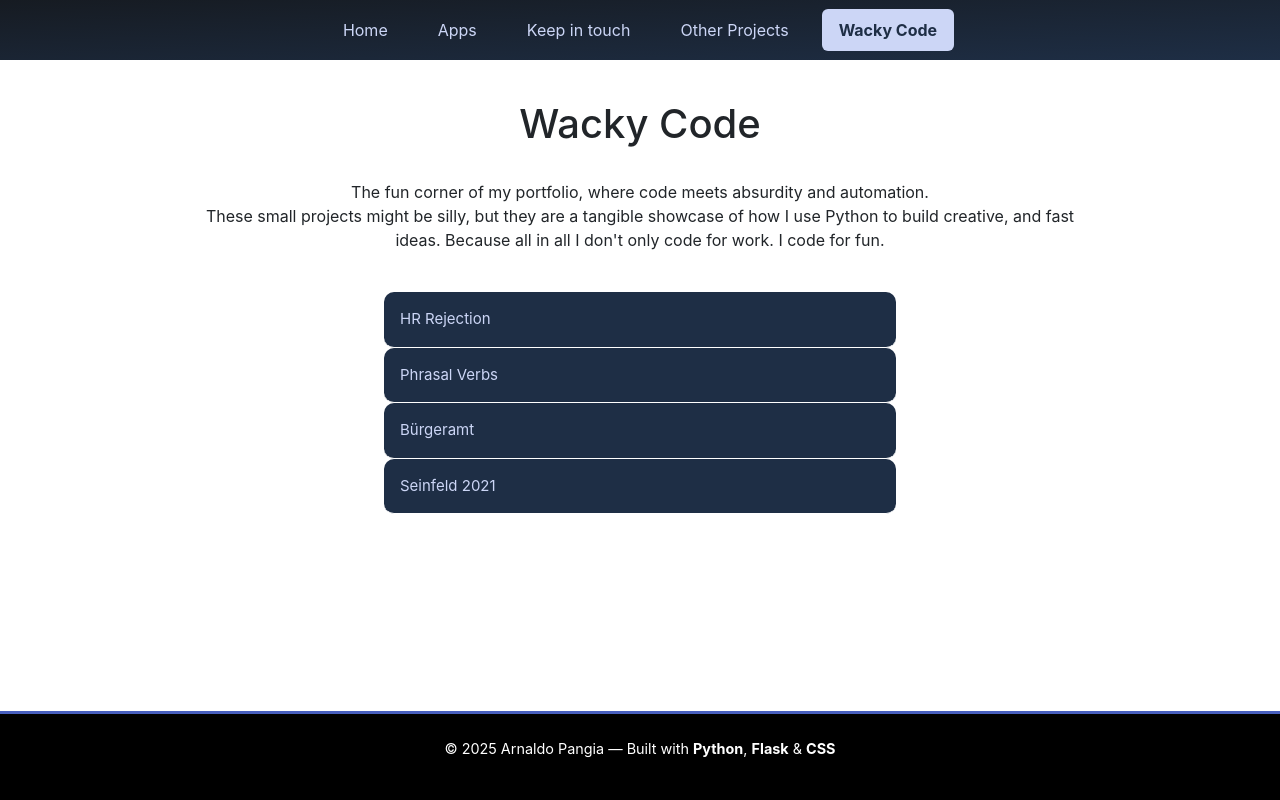
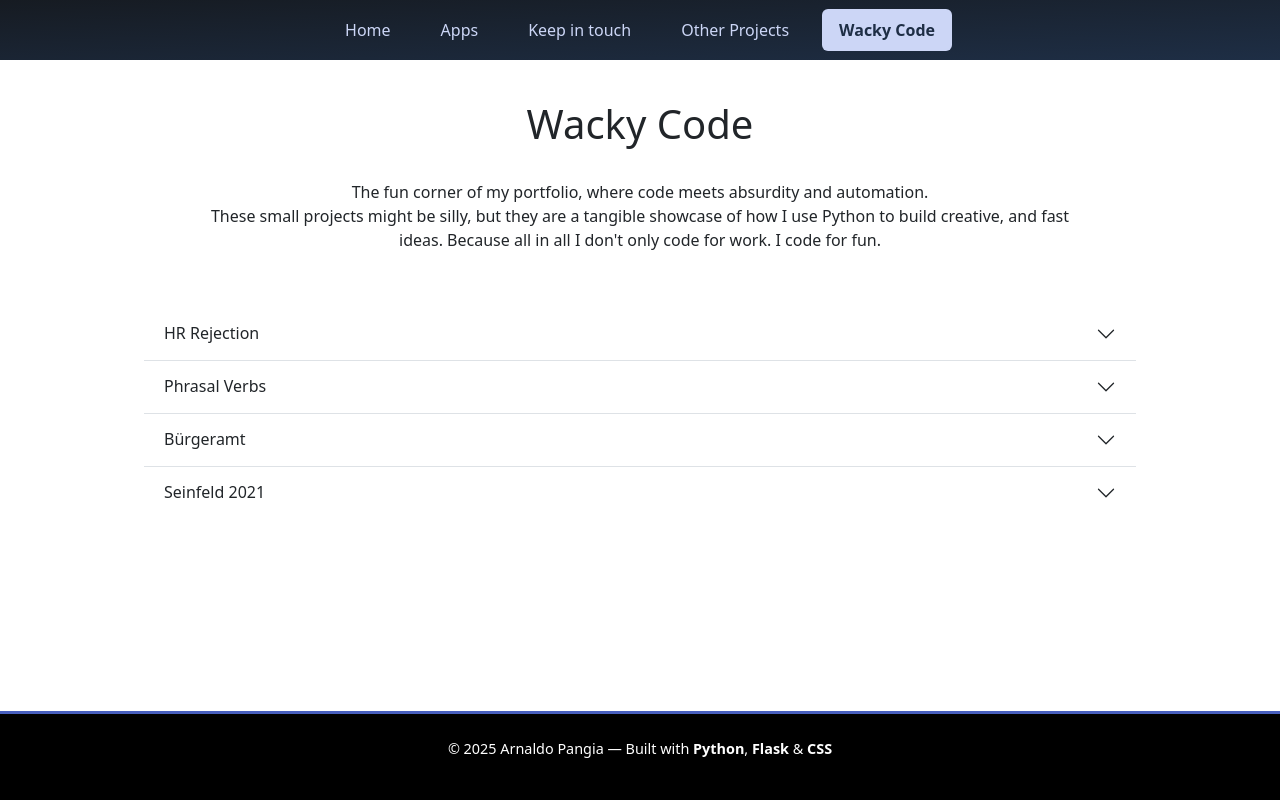
Before and after one commit to paranoid-gland/PythonSitar, a Flask app: page /wacky in a window 1280 px wide. Run offline with Flask 3, Linux system fonts and the light colour scheme; some libraries are stand-ins or nearby versions.

Commit message:
Updated to Bootstrap5.3. Fixed the Wacky Code accordion menu and reduced the picture size from 4.2Mb to 111Kb. The site is ready to be published.

```diff
--- a/templates/base.html
+++ b/templates/base.html
@@ -7,7 +7,10 @@
     <title>{% block title %}Arnaldo Pangia{% endblock %}</title>
 
     <!-- Bootstrap -->
-    <link rel="stylesheet" href="https://maxcdn.bootstrapcdn.com/bootstrap/4.5.2/css/bootstrap.min.css">
+    <link rel="stylesheet" href="https://cdn.jsdelivr.net/npm/bootstrap@5.3.0/dist/css/bootstrap.min.css">
+    <!-- Bootstrap 5.3 JS -->
+    <script src="https://cdn.jsdelivr.net/npm/bootstrap@5.3.0/dist/js/bootstrap.bundle.min.js"></script>
+
     <!-- Custom CSS -->
     <link rel="stylesheet" href="{{ url_for('static', filename='css/style.css') }}">
     <link rel="stylesheet" href="{{ url_for('static', filename='css/components.css') }}">
--- a/templates/wacky.html
+++ b/templates/wacky.html
@@ -19,82 +19,90 @@ Because all in all I don't only code for work. I code for fun. </p>
 
 
 <meta name="viewport" content="width=device-width, initial-scale=1">
-<style>
 
-/* Style the tab */
-.tab {
-  overflow: hidden;
-  border: 1px solid #ccc;
-  background-color: #f1f1f1;
-}
-
-/* Style the buttons inside the tab */
-.tab button {
-  background-color: inherit;
-  float: left;
-  border: none;
-  outline: none;
-  cursor: pointer;
-  padding: 14px 16px;
-  transition: 0.3s;
-  font-size: 17px;
-}
-
-/* Change background color of buttons on hover */
-.tab button:hover {
-  background-color: #ddd;
-}
-
-/* Create an active/current tablink class */
-.tab button.active {
-  background-color: #ccc;
-}
-
-/* Style the tab content */
-.tabcontent {
-  display: none;
-  padding: 6px 12px;
-  border: 1px solid #ccc;
-  border-top: none;
-}
-</style>
-<style>
-.accordion {
-  background-color: #eee;
-  color: #444;
-  cursor: pointer;
-  padding: 18px;
-  width: 100%;
-  border: none;
-  text-align: left;
-  outline: none;
-  font-size: 15px;
-  transition: 0.4s;
-}
-
-.active, .accordion:hover {
-  background-color: #ccd6f6;
-  color: #103770
-}
-
-.panel {
-  padding: 18px;
-  display: none;
-  background-color: white;
-  overflow: hidden;
-  text-align: center;
-  margin:auto;
-  max-width: 40%;
-  padding-bottom: 1rem;
-  border-color: #103770;
-  border-radius: 0 0 10px 10px;
-  flex-direction: column;
-  overflow: hidden;
-}
-</style>
 </head>
 <body>
-<button class="accordion">HR Rejection</button>
+  <div class="accordion accordion-flush" id="accordionFlushExample">
+    <div class="accordion-item">
+      <h2 class="accordion-header">
+        <button class="accordion-button collapsed" type="button" data-bs-toggle="collapse" data-bs-target="#flush-collapseOne" aria-expanded="false" aria-controls="flush-collapseOne">
+          HR Rejection
+        </button>
+      </h2>
+      <div id="flush-collapseOne" class="accordion-collapse collapse" data-bs-parent="#accordionFlushExample">
+        <div class="accordion-body">Automatic generator of HR Rejection letters.</div>
+        <a href="{{ url_for('hrrejection') }}">
+          <button type="button" class="btn btn-secondary">
+           Get rejected by HR now
+          </button>
+        </a>
+      </div>
+    </div>
+
+
+
+
+
+
+    <div class="accordion-item">
+      <h2 class="accordion-header">
+        <button class="accordion-button collapsed" type="button" data-bs-toggle="collapse" data-bs-target="#flush-collapseTwo" aria-expanded="false" aria-controls="flush-collapseTwo">
+          Phrasal Verbs
+        </button>
+      </h2>
+      <div id="flush-collapseTwo" class="accordion-collapse collapse" data-bs-parent="#accordionFlushExample">
+        <div class="accordion-body">Random English phrasal verbs generator.</div>
+        <a href="{{ url_for('phrasal_verb') }}">
+          <button type="button" class="btn btn-secondary">
+            Try the Phrasal Verb Generator
+          </button>
+        </a>
+      </div>
+    </div>
+
+
+
+
+
+    <div class="accordion-item">
+      <h2 class="accordion-header">
+        <button class="accordion-button collapsed" type="button" data-bs-toggle="collapse" data-bs-target="#flush-collapseThree" aria-expanded="false" aria-controls="flush-collapseThree">
+          Bürgeramt
+        </button>
+      </h2>
+      <div id="flush-collapseThree" class="accordion-collapse collapse" data-bs-parent="#accordionFlushExample">
+        <div class="accordion-body">Generator of the average dialogue between a foreigner talking to a clerk at a German town hall</div>
+        <a href="{{ url_for('burgeramt') }}">
+          <button type="button" class="btn btn-secondary">
+            Go to the Bürgeramt:<br> forget all the German you know
+          </button>
+        </a>
+      </div>
+    </div>
+
+    <div class="accordion-item">
+      <h2 class="accordion-header">
+        <button class="accordion-button collapsed" type="button" data-bs-toggle="collapse" data-bs-target="#flush-collapseFour" aria-expanded="false" aria-controls="flush-collapseFour">
+          Seinfeld 2021
+        </button>
+      </h2>
+      <div id="flush-collapseFour" class="accordion-collapse collapse" data-bs-parent="#accordionFlushExample">
+        <div class="accordion-body">If Seinfeld took place in 2021</div>
+        <a href="{{ url_for('seinfeld_opening') }}">
+          <button type="button" class="btn btn-secondary">
+            A button about nothing
+          </button>
+          </a>
+      </div>
+    </div>
+
+
+
+  </div>
+
+
+
+<!-- <button class="accordion">HR Rejection</button>
 <div class="panel">
   <p class="my-3">Automatic generator of HR Rejection letters</p>
 <a href="{{ url_for('hrrejection') }}">
@@ -103,9 +111,9 @@ Because all in all I don't only code for work. I code for fun. </p>
   </button>
 </a>
 
-</div>
+</div> -->
 
-<button class="accordion">Phrasal Verbs</button>
+<!-- <button class="accordion">Phrasal Verbs</button>
 <div class="panel">
   <p class="my-3">Random English phrasal verbs generator</p>
 
@@ -115,9 +123,9 @@ Because all in all I don't only code for work. I code for fun. </p>
   </button>
 </a>
 
-</div>
+</div> -->
 
-<button class="accordion">Bürgeramt</button>
+<!-- <button class="accordion">Bürgeramt</button>
 <div class="panel">
   <p> Generator of the average dialogue between a foreigner talking to a clerk at a German town hall </p>
 <a href="{{ url_for('burgeramt') }}">
@@ -125,8 +133,8 @@ Because all in all I don't only code for work. I code for fun. </p>
     Go to the Bürgeramt:<br> forget all the German you know
   </button>
 </a>
-</div>
-
+</div> -->
+<!--
 <button class="accordion">Seinfeld 2021</button>
 <div class="panel">
   <p> If Seinfeld took place in 2021 </p>
@@ -135,25 +143,39 @@ Because all in all I don't only code for work. I code for fun. </p>
     A button about nothing
   </button>
 </a>
-</div>
+</div> -->
 
-<style>.accordion{
+<style>
+
+.accordion{
   display: flex;
   flex-direction: column;
   color: #ccd6f6;
-  background-color: #1e2e45;
-  border-bottom: 1px solid #ffffff;
+  /* background-color: #1e2e45; */
+  /* border-bottom: 1px solid #ffffff; */
   padding: 1rem;
   border-radius: 10px;
   text-align: center;
   margin:auto;
-  max-width: 40%;
+  max-width: 80%;
   padding: 1rem;
+}
+
+.accordion .accordion-button:not(.collapsed) {
+  background-color: #1ccd6f6;
+  color: #1e2e45;
+  border-radius: 6px !important;
+}
+
+.accordion .btn-secondary{
+  margin-bottom: 30px;
+  /* background-color: #ccd6f6;
+  color:#1e2e45; */
 }
 </style>
 
 
-<script>
+<!-- <script>
 var acc = document.getElementsByClassName("accordion");
 var i;
 
@@ -168,7 +190,7 @@ for (i = 0; i < acc.length; i++) {
     }
   });
 }
-</script>
+</script> -->
 
 
 
```
Also changed, not shown: templates/hrrejection_input.html (+21 -26 lines), templates/webapps.html (+10 -2 lines), static/pictures/arnaldo.jpg, 4 other files.
